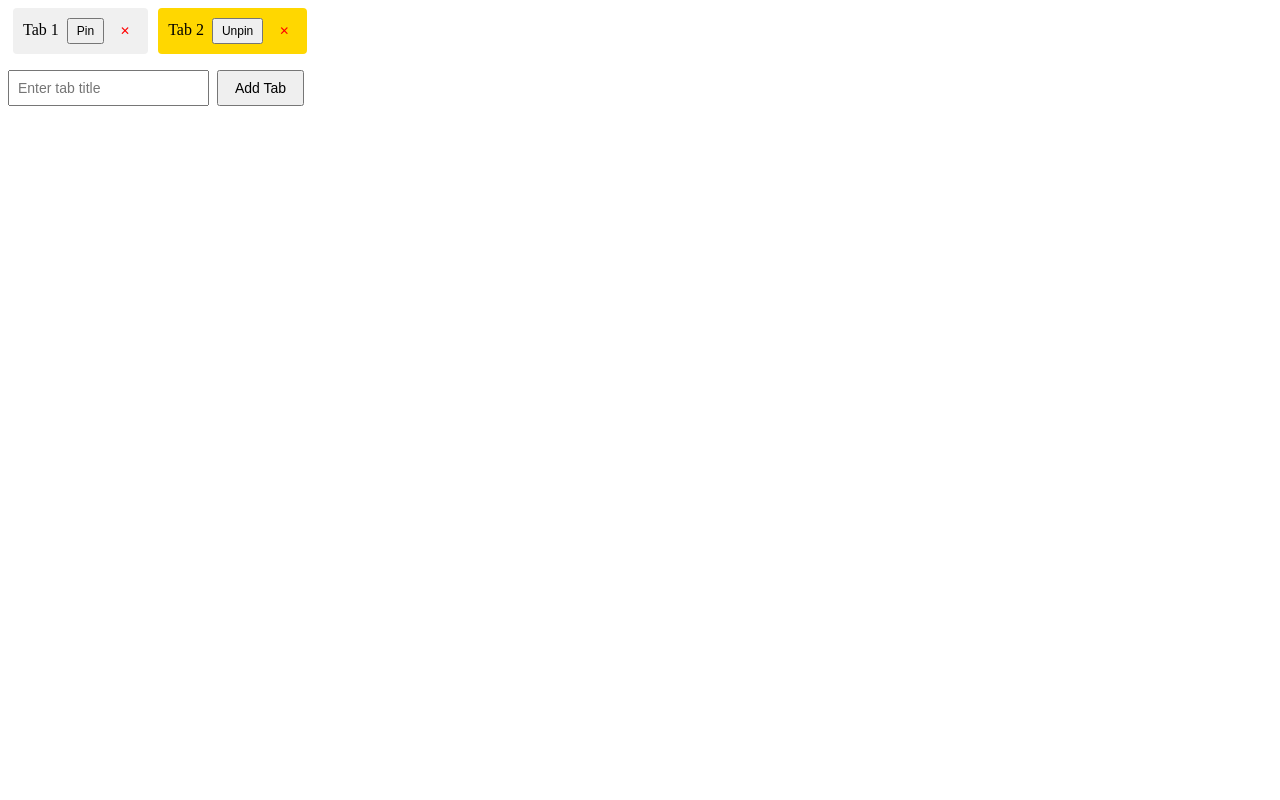
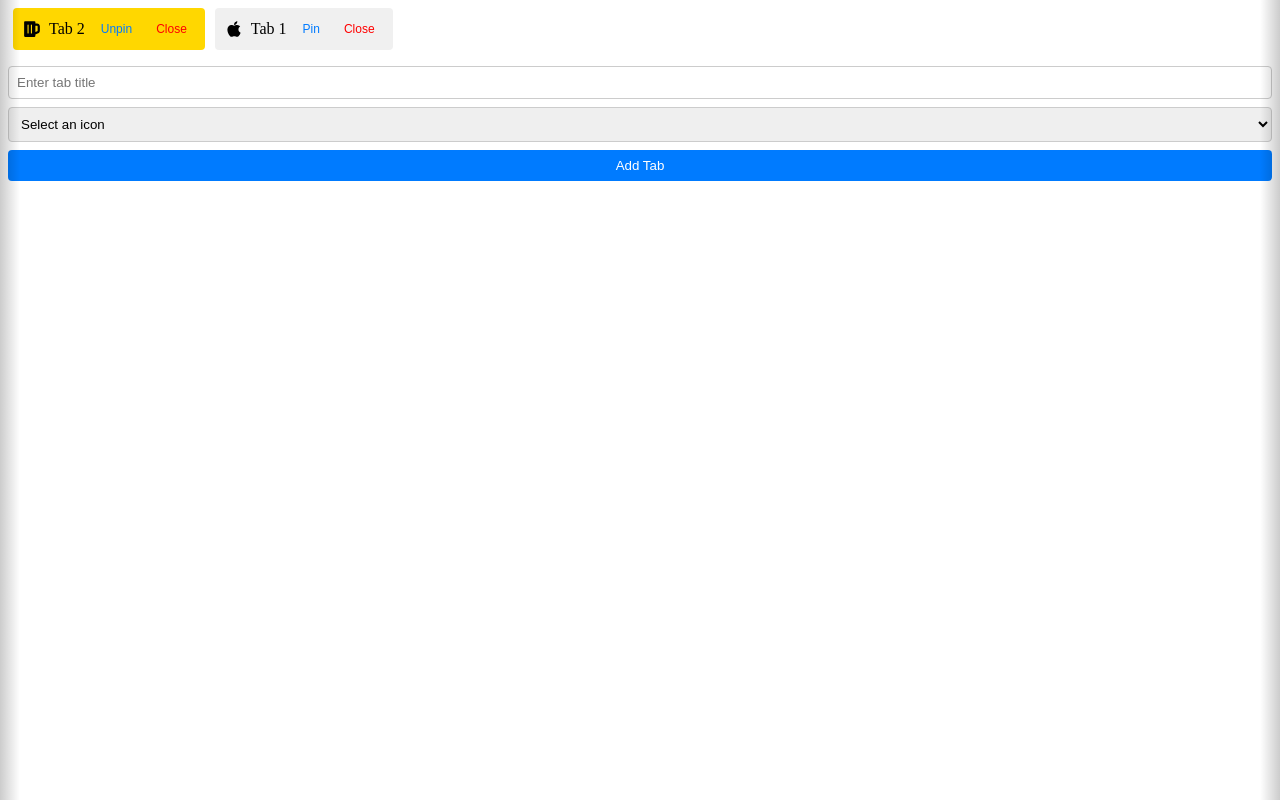
Before and after one commit to Dragon2000v/react_tabs_test, a React (Vite) app: page / in a window 1280 px wide. Built offline with nearby package versions, Linux system fonts and the light colour scheme.

Commit message:
add icon and fix pin

```diff
--- a/src/components/Tab.jsx
+++ b/src/components/Tab.jsx
@@ -1,13 +1,13 @@
 import React, { forwardRef } from "react";
 import { useDrag, useDrop } from "react-dnd";
-import { ItemTypes } from "./TabsComponent";
+import { ItemTypes, iconComponents } from "./TabsComponent";
 
 const Tab = forwardRef(
   ({ tab, index, isPinned, moveTab, onPinToggle, onClose }, ref) => {
     const [, dragRef] = useDrag({
       type: ItemTypes.TAB,
       item: { index },
-      canDrag: !isPinned, //
+      canDrag: !isPinned,
     });
 
     const [, dropRef] = useDrop({
@@ -20,18 +20,21 @@ const Tab = forwardRef(
       },
     });
 
+    const Icon = iconComponents[tab.icon] || null;
+
     return (
       <div
         ref={(node) => dragRef(dropRef(node))}
         className={`tab ${isPinned ? "pinned" : ""}`}
+        data-id={tab.id}
       >
-
-        {tab.title}
-        <button onClick={() => onPinToggle(index)} className="pin-button">
+        {Icon && <Icon className="tab-icon" />}
+        <span className="tab-title">{tab.title}</span>
+        <button className="pin-button" onClick={() => onPinToggle(index)}>
           {isPinned ? "Unpin" : "Pin"}
         </button>
-        <button onClick={() => onClose(index)} className="close-button">
-          ✕
+        <button className="close-button" onClick={() => onClose(index)}>
+          Close
         </button>
       </div>
     );
--- a/src/components/TabDropdown.jsx
+++ b/src/components/TabDropdown.jsx
@@ -1,14 +1,22 @@
 import React from "react";
+import TabDropdownItem from "./TabDropdownItem";
 
-const TabDropdown = ({ overflowTabs }) => {
+const TabDropdown = ({ overflowTabs, onTabDrop, onPinToggle, onClose }) => {
   return (
     <div className="tab-dropdown">
       {overflowTabs.length > 0 && (
-        <select>
-          {overflowTabs.map((tab) => (
-            <option key={tab.id}>{tab.title}</option>
+        <ul>
+          {overflowTabs.map((tab, index) => (
+            <TabDropdownItem
+              key={tab.id}
+              tab={tab}
+              index={index}
+              onTabDrop={onTabDrop}
+              onPinToggle={onPinToggle}
+              onClose={onClose}
+            />
           ))}
-        </select>
+        </ul>
       )}
     </div>
   );
--- /dev/null
+++ b/src/components/TabDropdownItem.jsx
@@ -0,0 +1,27 @@
+import React from "react";
+import { useDrag } from "react-dnd";
+import { ItemTypes } from "./TabsComponent";
+
+const TabDropdownItem = ({ tab, index, onTabDrop, onPinToggle, onClose }) => {
+  const [, dragRef] = useDrag({
+    type: ItemTypes.TAB,
+    item: { tab, index },
+    end: (item, monitor) => {
+      if (monitor.didDrop()) {
+        onTabDrop(item.index);
+      }
+    },
+  });
+
+  return (
+    <li ref={dragRef} className="dropdown-item">
+      <span>{tab.title}</span>
+      <button onClick={() => onPinToggle(index)}>
+        {tab.isPinned ? "Unpin" : "Pin"}
+      </button>
+      <button onClick={() => onClose(index)}>Close</button>
+    </li>
+  );
+};
+
+export default TabDropdownItem;
--- a/src/components/TabsComponent.jsx
+++ b/src/components/TabsComponent.jsx
@@ -1,8 +1,11 @@
-import React, { useState } from "react";
+import React, { useState, useEffect, useMemo } from "react";
 import { DndProvider } from "react-dnd";
 import { HTML5Backend } from "react-dnd-html5-backend";
 import Tab from "./Tab";
 import usePersistentState from "../hooks/usePersistentState";
+import TabDropdown from "./TabDropdown";
+import { FaApple, FaBeer, FaHome, FaStar } from "react-icons/fa";
+import { useId } from "react";
 
 export const ItemTypes = {
   TAB: "tab",
@@ -11,42 +14,105 @@ export const ItemTypes = {
 const TabsComponent = () => {
   const [tabs, setTabs] = usePersistentState("tabs", initialTabs);
   const [newTabTitle, setNewTabTitle] = useState("");
-
-  const moveTab = (fromIndex, toIndex) => {
-    const updatedTabs = [...tabs];
-    const [movedTab] = updatedTabs.splice(fromIndex, 1);
-    updatedTabs.splice(toIndex, 0, movedTab);
-    setTabs(updatedTabs);
-  };
-
-  const togglePin = (index) => {
-    const updatedTabs = tabs.map((tab, i) =>
-      i === index ? { ...tab, isPinned: !tab.isPinned } : tab
-    );
-    setTabs(updatedTabs);
-  };
+  const [selectedIcon, setSelectedIcon] = useState("");
+  const [overflowTabs, setOverflowTabs] = useState([]);
+  const id = useId(); // Generate a unique ID
 
   const handleAddTab = () => {
-    if (newTabTitle.trim()) {
+    if (newTabTitle.trim() && selectedIcon) {
+      const Icon = iconComponents[selectedIcon];
+      if (Icon) {
         const newTab = {
-        id: Date.now(), // Генерація унікального ID
+          id: `${id}-${Date.now()}`, // Combine ID with timestamp
           title: newTabTitle,
+          icon: selectedIcon,
           isPinned: false,
         };
-      setTabs([...tabs, newTab]);
-      setNewTabTitle(""); // Очистити поле введення
+        setTabs((prevTabs) => [...prevTabs, newTab]);
+        setNewTabTitle("");
+        setSelectedIcon("");
+      } else {
+        alert("Icon not found. Please check the icon name.");
+      }
     }
   };
 
   const handleCloseTab = (index) => {
-    const updatedTabs = tabs.filter((_, i) => i !== index);
-    setTabs(updatedTabs);
+    setTabs((prevTabs) => prevTabs.filter((_, i) => i !== index));
+  };
+
+  const moveTab = (fromIndex, toIndex) => {
+    setTabs((prevTabs) => {
+      const updatedTabs = [...prevTabs];
+      const [movedTab] = updatedTabs.splice(fromIndex, 1);
+      updatedTabs.splice(toIndex, 0, movedTab);
+      return updatedTabs;
+    });
+  };
+
+  const togglePin = (index) => {
+    setTabs((prevTabs) =>
+      prevTabs.map((tab, i) =>
+        i === index ? { ...tab, isPinned: !tab.isPinned } : tab
+      )
+    );
+  };
+
+  const handleResize = () => {
+    const container = document.querySelector(".tabs-container");
+    const tabsList = document.querySelector(".tabs-list");
+    const tabElements = Array.from(tabsList.children);
+    const containerWidth = container.offsetWidth;
+    let totalWidth = 0;
+    let overflowTabs = [];
+
+    if (!container || !tabsList) return;
+
+    totalWidth = tabElements.reduce((acc, el) => acc + el.offsetWidth, 0);
+    if (totalWidth > containerWidth) {
+      let currentWidth = 0;
+      overflowTabs = [];
+      for (let i = 0; i < tabElements.length; i++) {
+        currentWidth += tabElements[i].offsetWidth;
+        if (currentWidth > containerWidth) {
+          overflowTabs = tabElements.slice(i).map((el) => ({
+            id: el.dataset.id,
+            title: el.querySelector(".tab-title").innerText,
+          }));
+          break;
+        }
+      }
+    }
+
+    setOverflowTabs(overflowTabs);
+  };
+
+  useEffect(() => {
+    handleResize();
+    window.addEventListener("resize", handleResize);
+    return () => window.removeEventListener("resize", handleResize);
+  }, [tabs]);
+
+  const pinnedTabs = useMemo(() => tabs.filter((tab) => tab.isPinned), [tabs]);
+  const scrollableTabs = useMemo(
+    () => tabs.filter((tab) => !tab.isPinned),
+    [tabs]
+  );
+
+  const handleTabDrop = (index) => {
+    const tabToMove = overflowTabs[index];
+    setTabs((prevTabs) => [
+      ...prevTabs.filter((tab) => tab.id !== tabToMove.id),
+      tabToMove,
+    ]);
+    setOverflowTabs((prev) => prev.filter((_, i) => i !== index));
   };
 
   return (
     <DndProvider backend={HTML5Backend}>
       <div className="tabs-container">
-        {tabs.map((tab, index) => (
+        <div className="tabs-list">
+          {pinnedTabs.map((tab, index) => (
             <Tab
               key={tab.id}
               tab={tab}
@@ -57,6 +123,27 @@ const TabsComponent = () => {
               onClose={handleCloseTab}
             />
           ))}
+          {scrollableTabs.map((tab, index) => (
+            <Tab
+              key={tab.id}
+              tab={tab}
+              index={index + pinnedTabs.length}
+              isPinned={tab.isPinned}
+              moveTab={moveTab}
+              onPinToggle={togglePin}
+              onClose={handleCloseTab}
+            />
+          ))}
+        </div>
+        {overflowTabs.length > 0 && (
+          <TabDropdown
+            overflowTabs={overflowTabs}
+            onTabDrop={handleTabDrop}
+            onPinToggle={togglePin}
+            onClose={handleCloseTab}
+          />
+        )}
+
       </div>
       <div className="tab-controls">
         <input
@@ -65,16 +152,33 @@ const TabsComponent = () => {
           onChange={(e) => setNewTabTitle(e.target.value)}
           placeholder="Enter tab title"
         />
+        <select
+          value={selectedIcon}
+          onChange={(e) => setSelectedIcon(e.target.value)}
+        >
+          <option value="">Select an icon</option>
+          {Object.keys(iconComponents).map((iconName) => (
+            <option key={iconName} value={iconName}>
+              {iconName}
+            </option>
+          ))}
+        </select>
         <button onClick={handleAddTab}>Add Tab</button>
       </div>
     </DndProvider>
   );
 };
 
+export const iconComponents = {
+  FaApple,
+  FaBeer,
+  FaHome,
+  FaStar,
+};
+
 const initialTabs = [
-  { id: 1, title: "Tab 1", isPinned: false },
-  { id: 2, title: "Tab 2", isPinned: true },
-  // Додайте більше вкладок тут
+  { id: "initial-1", title: "Tab 1", icon: "FaApple", isPinned: false },
+  { id: "initial-2", title: "Tab 2", icon: "FaBeer", isPinned: true },
 ];
 
 export default TabsComponent;
--- a/src/styles.css
+++ b/src/styles.css
@@ -1,20 +1,94 @@
+/* Основний контейнер табів */
+
 .tabs-container {
     display: flex;
     flex-direction: row;
 }
 
-.pinned-tabs,
-.scrollable-tabs {
+
+/* Контейнер для табів */
+
+.tabs-list {
     display: flex;
-  overflow-x: auto;
+    flex-wrap: nowrap;
+    overflow: hidden;
 }
+
+
+/* Тіні по краях контейнера */
+
+.tabs-container::before,
+.tabs-container::after {
+    content: "";
+    position: absolute;
+    top: 0;
+    width: 20px;
+    height: 100%;
+    pointer-events: none;
+    z-index: 1;
+}
+
+.tabs-container::before {
+    left: 0;
+    background: linear-gradient(to right, rgba(0, 0, 0, 0.2), transparent);
+}
+
+.tabs-container::after {
+    right: 0;
+    background: linear-gradient(to left, rgba(0, 0, 0, 0.2), transparent);
+}
+
+
+/* Стилі для табів */
+
+.tab {
+    display: flex;
+    align-items: center;
+    padding: 10px;
+    margin: 0 5px;
+    background-color: #f0f0f0;
+    border-radius: 4px;
+    cursor: pointer;
+    user-select: none;
+}
+
+
+/* Стилі для іконки таба */
+
+.tab-icon {
+    margin-right: 8px;
+    font-size: 18px;
+}
+
+
+/* Стилі для назви таба */
+
+.tab-title {
+    flex-grow: 1;
+}
+
+
+/* Стилі для закріплених табів */
+
+.pinned {
+    background-color: #ffd700;
+}
+
+
+/* Стилі для кнопки закріплення */
 
 .pin-button {
     margin-left: 8px;
     padding: 4px 8px;
     font-size: 12px;
     cursor: pointer;
+    border: none;
+    background: transparent;
+    color: #007bff;
 }
+
+
+/* Стилі для кнопки закриття */
 
 .close-button {
     margin-left: 8px;
@@ -26,45 +100,69 @@
     border: none;
 }
 
-.tab {
-  padding: 10px;
-  margin: 0 5px;
-  background-color: #f0f0f0;
-  border-radius: 4px;
-  cursor: pointer;
-}
 
-.pinned {
-  background-color: #ffd700;
-}
+/* Стилі для випадаючого списку */
 
 .tab-dropdown {
     margin-top: 10px;
-}
-
-.tabs-list {
-  display: flex;
 }
 
 .tab-dropdown select {
     padding: 5px;
 }
 
+
+/* Стилі для контролів табів */
+
 .tab-controls {
     margin-top: 16px;
     display: flex;
-  gap: 8px;
+    flex-direction: column;
 }
 
 .tab-controls input {
+    margin-bottom: 8px;
     padding: 8px;
-  font-size: 14px;
+    border: 1px solid #ccc;
+    border-radius: 4px;
 }
 
 .tab-controls button {
-  padding: 8px 16px;
-  font-size: 14px;
+    padding: 8px;
+    background-color: #007bff;
+    color: white;
+    border: none;
+    border-radius: 4px;
     cursor: pointer;
+}
+
+.tab-controls {
+    margin-top: 16px;
+    display: flex;
+    flex-direction: column;
+}
+
+.tab-controls input {
+    margin-bottom: 8px;
+    padding: 8px;
+    border: 1px solid #ccc;
+    border-radius: 4px;
+}
+
+.tab-controls button {
+    padding: 8px;
+    background-color: #007bff;
+    color: white;
+    border: none;
+    border-radius: 4px;
+    cursor: pointer;
+}
+
+.tab-controls select {
+    margin-bottom: 8px;
+    padding: 8px;
+    border: 1px solid #ccc;
+    border-radius: 4px;
 }
 
 .tab-icon {
```
Lines whose indentation alone changed are shown as unchanged.
